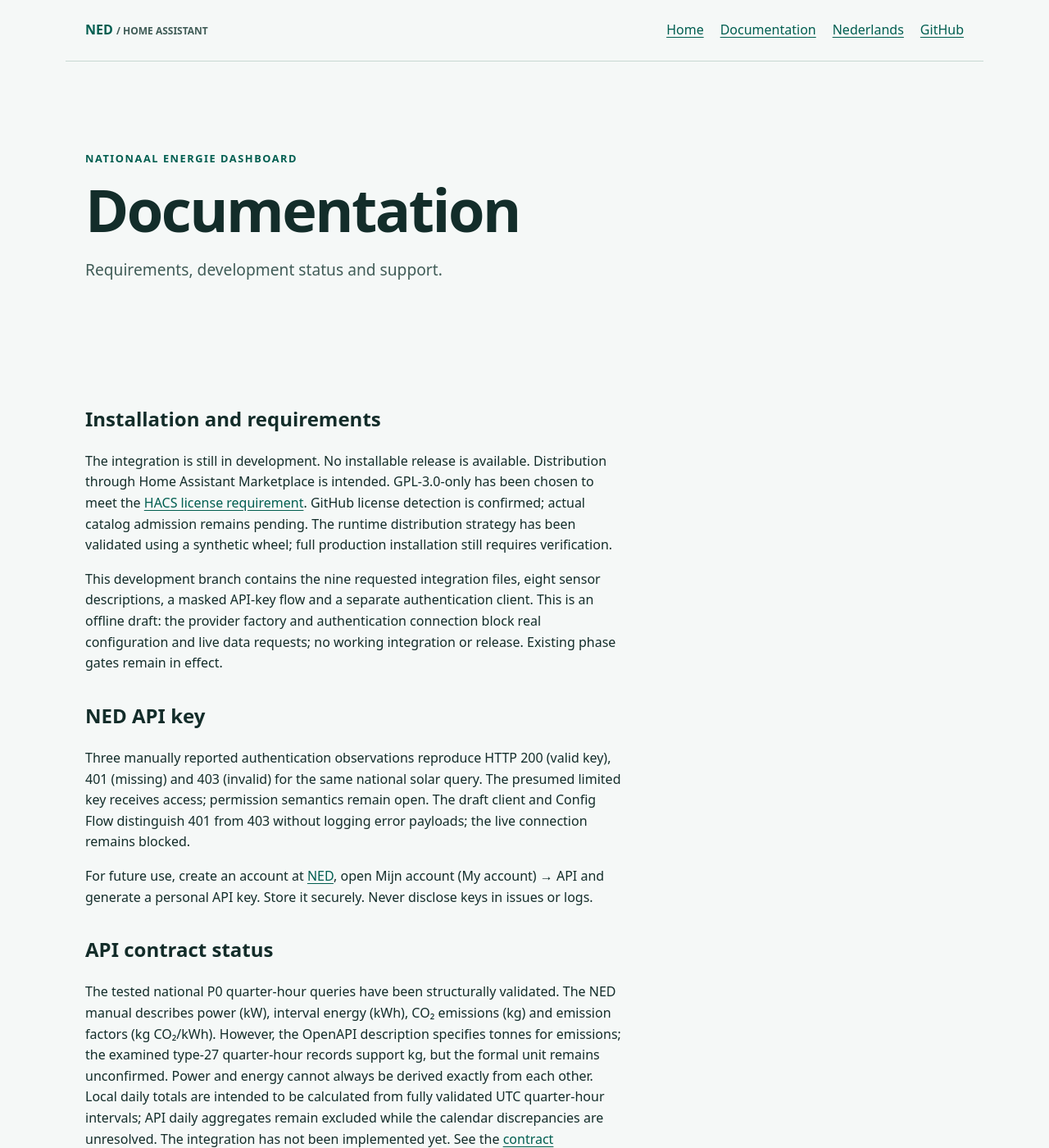
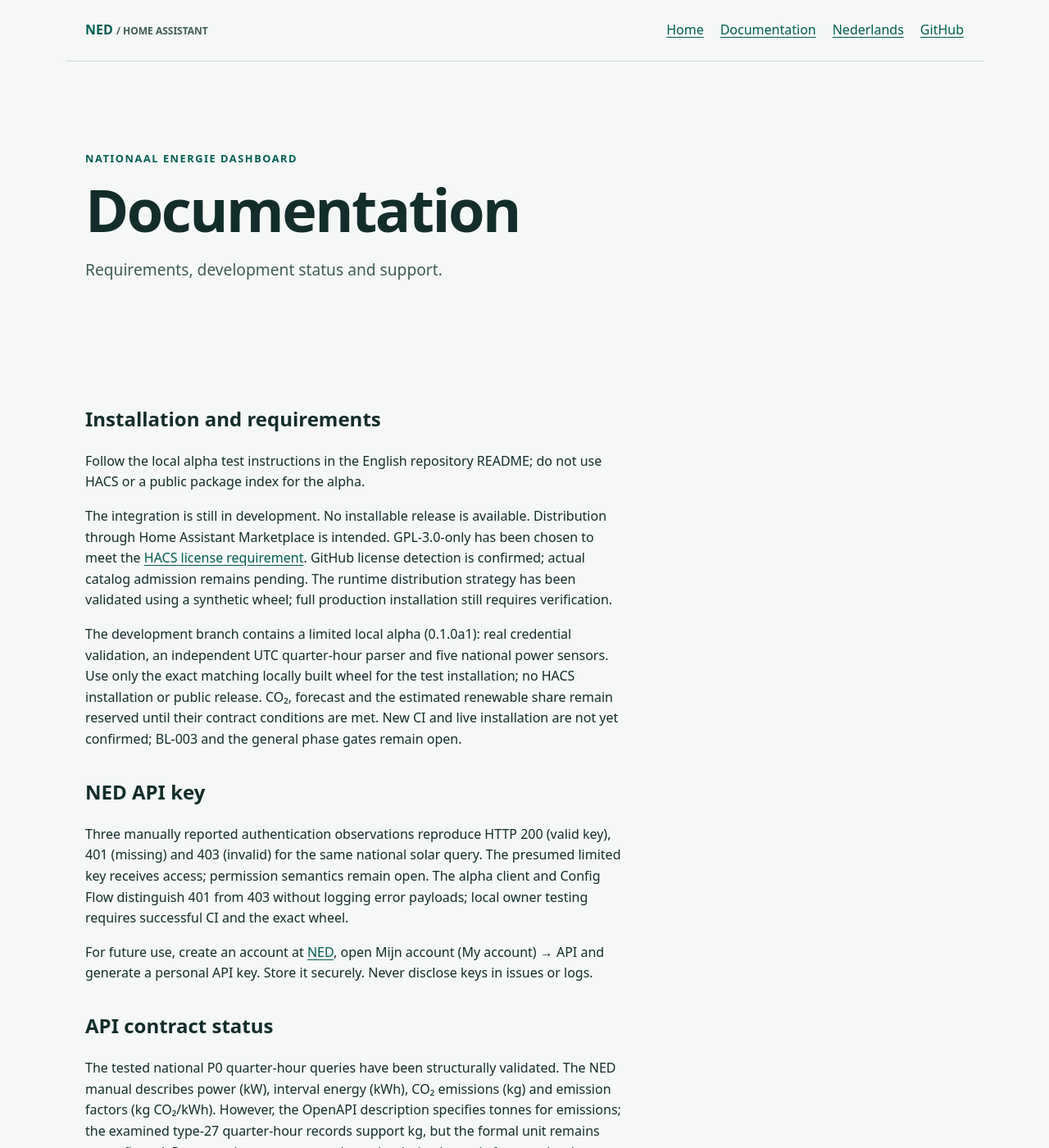
Before and after one commit to HiDiHo01/ha-Nationaal-Energie-Dashboard, a Jekyll site: the page built from site/en/documentation.md, in a window 1280 px wide and 1400 px high. Shown: the whole window at 82% size. Built offline with Jekyll 4.4.1, drawn with Linux system fonts in a browser that asks for light colours.

Commit message:
docs: define narrowly authorized local alpha scope and remaining gates

```diff
--- a/site/en/documentation.md
+++ b/site/en/documentation.md
@@ -8,13 +8,15 @@ other_url: /nl/documentation/
 ---
 ## Installation and requirements
 
+Follow the local alpha test instructions in the English repository README; do not use HACS or a public package index for the alpha.
+
 The integration is still in development. No installable release is available. Distribution through Home Assistant Marketplace is intended. GPL-3.0-only has been chosen to meet the [HACS license requirement](https://www.hacs.xyz/docs/publish/include/#check-license). GitHub license detection is confirmed; actual catalog admission remains pending. The runtime distribution strategy has been validated using a synthetic wheel; full production installation still requires verification.
 
-This development branch contains the nine requested integration files, eight sensor descriptions, a masked API-key flow and a separate authentication client. This is an offline draft: the provider factory and authentication connection block real configuration and live data requests; no working integration or release. Existing phase gates remain in effect.
+The development branch contains a limited local alpha (0.1.0a1): real credential validation, an independent UTC quarter-hour parser and five national power sensors. Use only the exact matching locally built wheel for the test installation; no HACS installation or public release. CO₂, forecast and the estimated renewable share remain reserved until their contract conditions are met. New CI and live installation are not yet confirmed; BL-003 and the general phase gates remain open.
 
 ## NED API key
 
-Three manually reported authentication observations reproduce HTTP 200 (valid key), 401 (missing) and 403 (invalid) for the same national solar query. The presumed limited key receives access; permission semantics remain open. The draft client and Config Flow distinguish 401 from 403 without logging error payloads; the live connection remains blocked.
+Three manually reported authentication observations reproduce HTTP 200 (valid key), 401 (missing) and 403 (invalid) for the same national solar query. The presumed limited key receives access; permission semantics remain open. The alpha client and Config Flow distinguish 401 from 403 without logging error payloads; local owner testing requires successful CI and the exact wheel.
 
 For future use, create an account at [NED](https://ned.nl/), open Mijn account (My account) → API and generate a personal API key. Store it securely. Never disclose keys in issues or logs.
 
```
